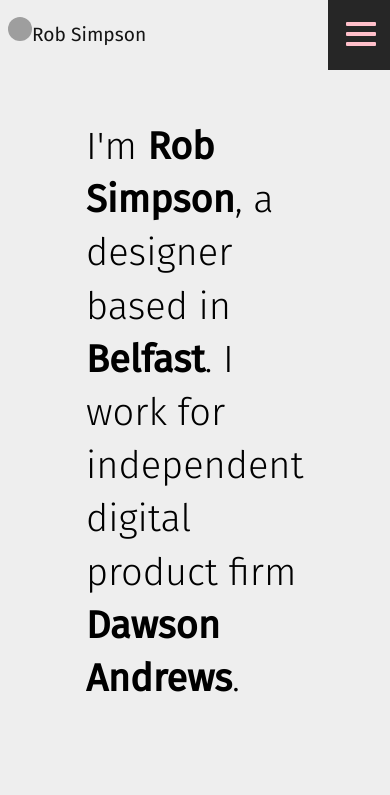
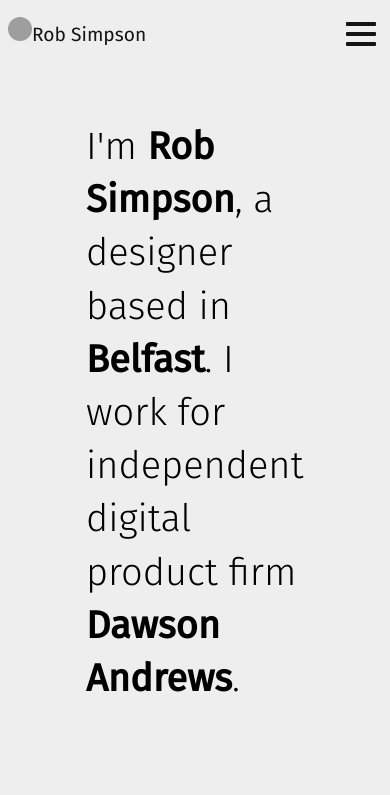
Before and after one commit to MrRobbieSimpson/mrrobbiesimpsontest2.github.io, a plain HTML site: page index.html in a window 390 px wide. Shown: the top 795 px of the page. Drawn offline with Linux system fonts and the light colour scheme; grey boxes are pictures that could not be loaded.

Commit message:
Add files via upload
updated mobile menu

```diff
--- a/css/style.css
+++ b/css/style.css
@@ -191,7 +191,7 @@ dd {
     position: absolute;
     top: 0;
     right: 0;
-    background-color: #262626;
+    background-color: #eeeeee;
   }
 
   /* Media Query for Navigation */
@@ -244,7 +244,7 @@ dd {
       border-radius: 1px;
       height: 4px;
       width: 30px;
-      background: pink;
+      background: #141414;
       position: absolute;
       display: block;
       content: '';
```
